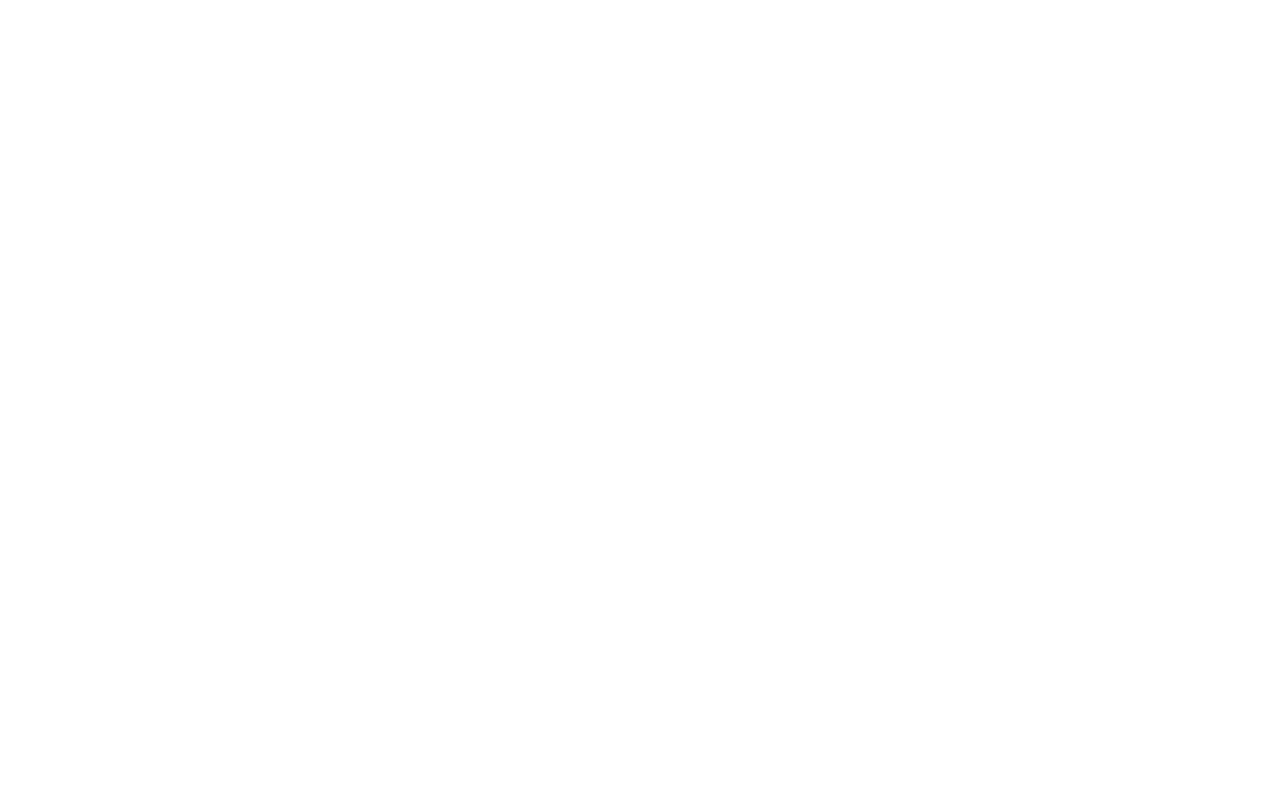
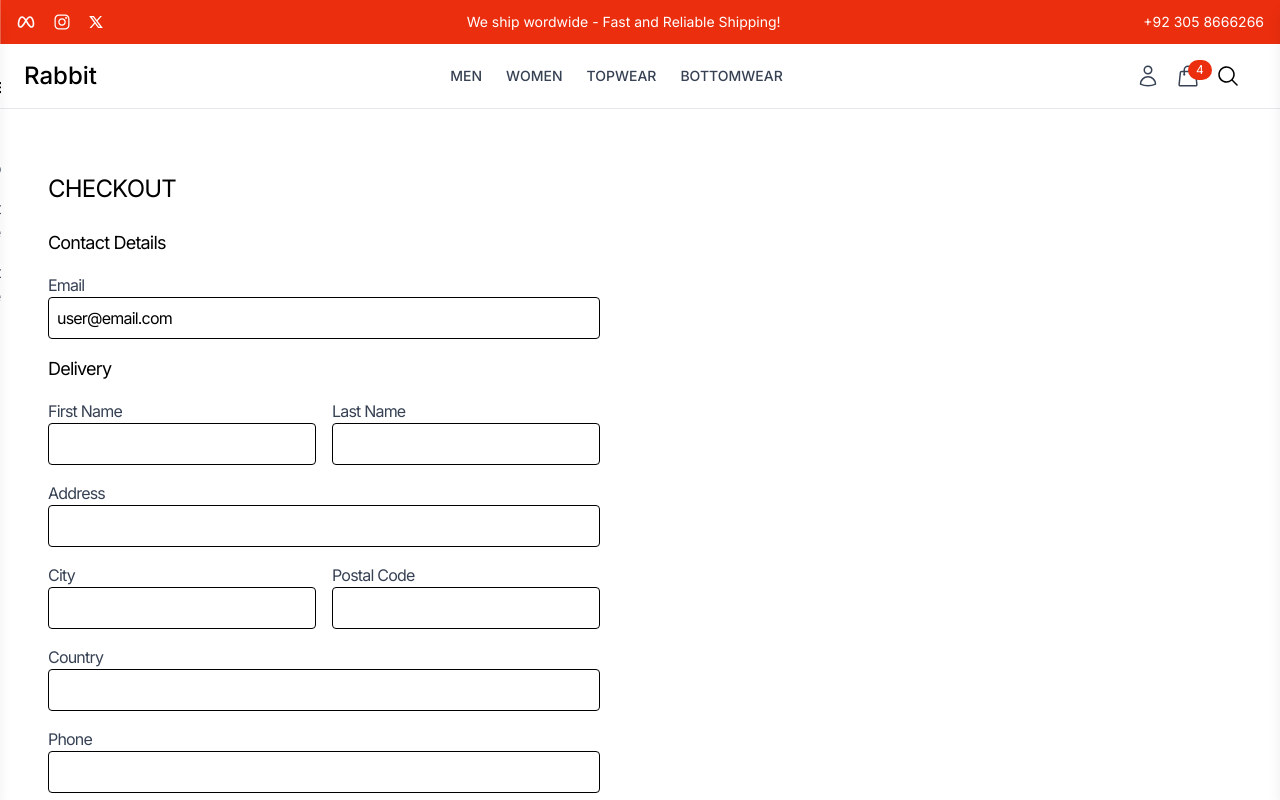
Before and after one commit to moizayub1255/Rabbit, a React (Vite) app in the folder frontend/: page /checkout in a window 1280 px wide. Before the commit this address had no page. Shown: the top 800 px of the page. Built offline with nearby package versions, Linux system fonts and the light colour scheme.

Commit message:
worked on checkout page

```diff
--- a/frontend/src/App.jsx
+++ b/frontend/src/App.jsx
@@ -6,6 +6,8 @@
 import Register from "./pages/register";
 import Profile from "./pages/Profile";
 import CollectionPage from "./pages/CollectionPage";
+import ProductDetails from "./components/Products/ProductDetails";
+import Checkout from "./components/Cart/Checkout";
 
 const App = () => {
   return (
@@ -19,6 +21,9 @@
           <Route path="register" element={<Register />} />
           <Route path="profile" element={<Profile />} />
           <Route path="collections/:collection" element={<CollectionPage />} />
+          <Route path="collections/:collection" element={<CollectionPage />} />
+          <Route path="product/:id" element={<ProductDetails />} />
+          <Route path="checkout" element={<Checkout />} />
         </Route>
 
         <Route>{/* Admin Layout */}</Route>
--- /dev/null
+++ b/frontend/src/components/Cart/Checkout.jsx
@@ -0,0 +1,167 @@
+import React, { useState } from "react";
+import { useNavigate } from "react-router-dom";
+
+const cart = {
+  products: [
+    {
+      name: "Stylish Jacket",
+      size: "M",
+      color: "Black",
+      price: 120,
+      image: "https://picsum.photos/500/500?random=1",
+    },
+    {
+      name: "Casual Sneakerss",
+      size: "42",
+      color: "White",
+      price: 75,
+      image: "https://picsum.photos/500/500?random=2",
+    },
+  ],
+  totalPrice: 195,
+};
+const Checkout = () => {
+  const navigate = useNavigate();
+  const [shippingAddress, setShippingAddress] = useState({
+    firstName: "",
+    lastName: "",
+    address: "",
+    city: "",
+    country: "",
+    postalCode: "",
+    phone: "",
+  });
+  return (
+    <div className="grid grid-cols-1 lg:grid-cols-2 gap-8 max-w-7xl mx-auto py-10 px-6 tracking-tighter">
+      {/* Left Section */}
+      <div className="bg-white rounded-lg p-6 ">
+        <h2 className="text-2xl uppercase mb-6">Checkout</h2>
+        <form>
+          <h3 className="text-lg mb-4">Contact Details</h3>
+          <div className="mb-4">
+            <label className="block text-gray-700">Email</label>
+            <input
+              type="email"
+              value="user@email.com"
+              className="w-full p-2 border rounded"
+              disabled
+            />
+          </div>
+          <h3 className="text-lg mb-4">Delivery</h3>
+          <div className="mb-4 grid grid-cols-2 gap-4">
+            <div>
+              <label className="block text-gray-700">First Name</label>
+              <input
+                type="text"
+                className="w-full p-2 border rounded"
+                required
+                value={shippingAddress.firstName}
+                onChange={(e) =>
+                  setShippingAddress({
+                    ...shippingAddress,
+                    firstName: e.target.value,
+                  })
+                }
+              />
+            </div>
+            <div>
+              <label className="block text-gray-700">Last Name</label>
+              <input
+                type="text"
+                className="w-full p-2 border rounded"
+                required
+                value={shippingAddress.lastName}
+                onChange={(e) =>
+                  setShippingAddress({
+                    ...shippingAddress,
+                    lastName: e.target.value,
+                  })
+                }
+              />
+            </div>
+          </div>
+          <div className="mb-4">
+            <label className="block text-gray-700">Address</label>
+            <input
+              type="text"
+              value={shippingAddress.address}
+              onChange={(e) =>
+                setShippingAddress({
+                  ...shippingAddress,
+                  address: e.target.value,
+                })
+              }
+              className="w-full p-2 border rounded"
+              required
+            />
+          </div>
+          <div className="mb-4 grid grid-cols-2 gap-4">
+            <div>
+              <label className="block text-gray-700">City</label>
+              <input
+                type="text"
+                value={shippingAddress.city}
+                onChange={(e) =>
+                  setShippingAddress({
+                    ...shippingAddress,
+                    city: e.target.value,
+                  })
+                }
+                className="w-full p-2 border rounded"
+                required
+              />
+            </div>
+            <div>
+              <label className="block text-gray-700">Postal Code</label>
+              <input
+                type="text"
+                value={shippingAddress.postalCode}
+                onChange={(e) =>
+                  setShippingAddress({
+                    ...shippingAddress,
+                    postalCode: e.target.value,
+                  })
+                }
+                className="w-full p-2 border rounded"
+                required
+              />
+            </div>
+          </div>
+          <div className="mb-4">
+            <label className="block text-gray-700">Country</label>
+            <input
+              type="text"
+              value={shippingAddress.country}
+              onChange={(e) =>
+                setShippingAddress({
+                  ...shippingAddress,
+                  country: e.target.value,
+                })
+              }
+              className="w-full p-2 border rounded"
+              required
+            />
+          </div>
+          <div className="mb-4">
+            <label className="block text-gray-700">Phone</label>
+            <input
+              type="tel"
+              value={shippingAddress.phone}
+              onChange={(e) =>
+                setShippingAddress({
+                  ...shippingAddress,
+                  phone: e.target.value,
+                })
+              }
+              className="w-full p-2 border rounded"
+              required
+            />
+          </div>
+          <div className=""></div>
+        </form>
+      </div>
+    </div>
+  );
+};
+
+export default Checkout;
--- a/frontend/src/components/Layout/CardDrawer.jsx
+++ b/frontend/src/components/Layout/CardDrawer.jsx
@@ -1,8 +1,14 @@
 import { useState } from "react";
 import { IoMdClose } from "react-icons/io";
 import CartContent from "../Cart/CartContent";
+import { useNavigate } from "react-router-dom";
 
 const CardDrawer = ({ drawerOpen, toggleCartDrawer }) => {
+  const navigate = useNavigate();
+  const handleCheckout = () => {
+    navigate("/checkout");
+  };
+
   return (
     <div
       className={`fixed top-0 right-0 w-3/4 sm:w-1/2 md:w-[30rem] h-full bg-white shadow-lg transform transition-transform duration-300 flex flex-col z-50 ${
@@ -25,7 +31,10 @@
 
       {/* Checkout Button fixed */}
       <div className="p-4 bg-white sticky bottom-0">
-        <button className="w-full bg-black text-white py-3 rounded font-semibold hover:bg-gray-800 transition">
+        <button
+          onClick={handleCheckout}
+          className="w-full bg-black cursor-pointer text-white py-3 rounded font-semibold hover:bg-gray-800 transition"
+        >
           Checkout
         </button>
         <p className="text-sm tracking-tighter text-gray-500  mt-2 text-center">
```
